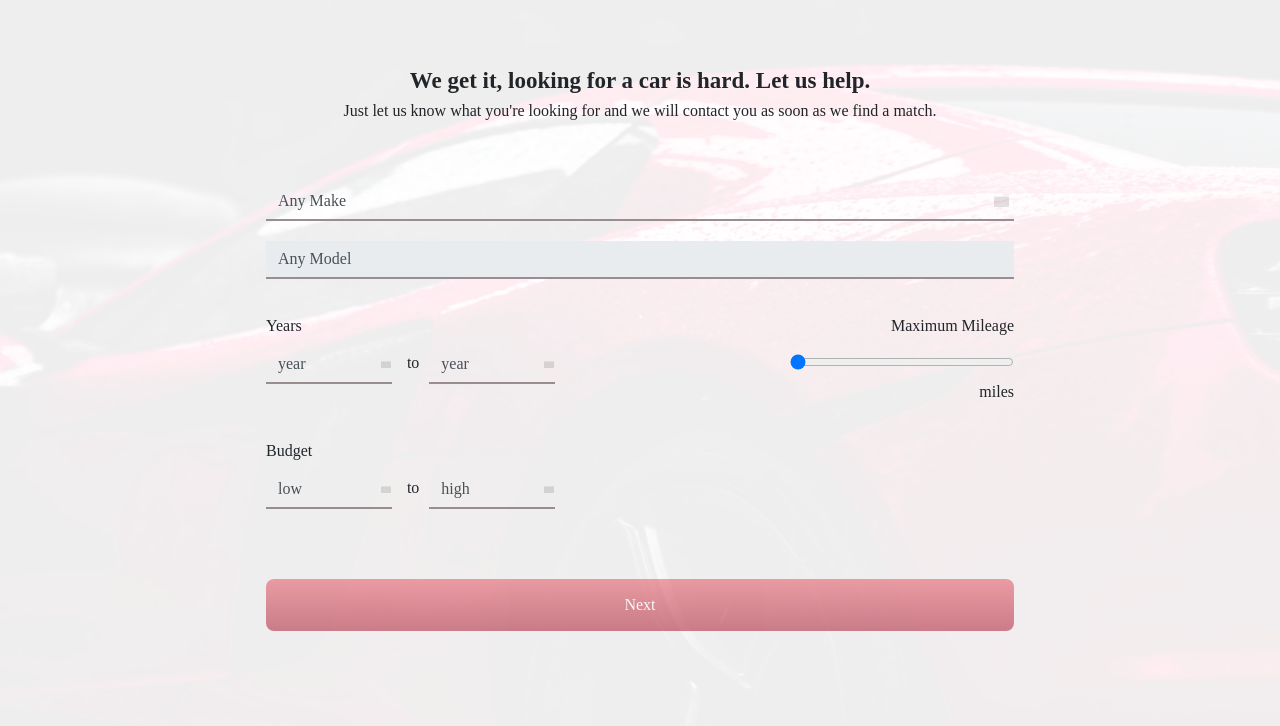
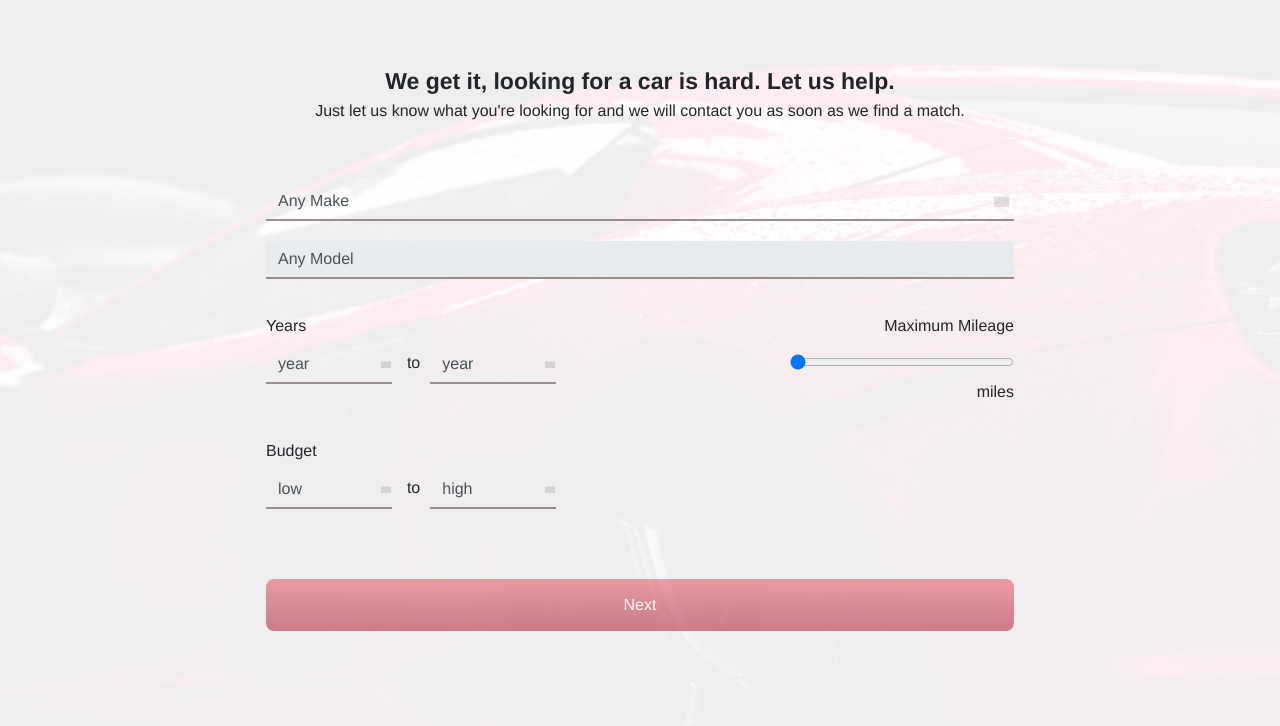
Before and after one commit to onadeem1/cars-site, a React app: page / in a window 1280 px wide. Shown: the top 726 px of the page. Built offline with nearby package versions, Linux system fonts and the light colour scheme; grey boxes are pictures that could not be loaded.

Commit message:
style(client): global font change to helvetica neue

```diff
--- a/public/style.css
+++ b/public/style.css
@@ -1,5 +1,5 @@
 body {
-  font-family: avenir !important;
+  font-family: 'Helvetica Neue' !important;
 }
 
 a {
```
